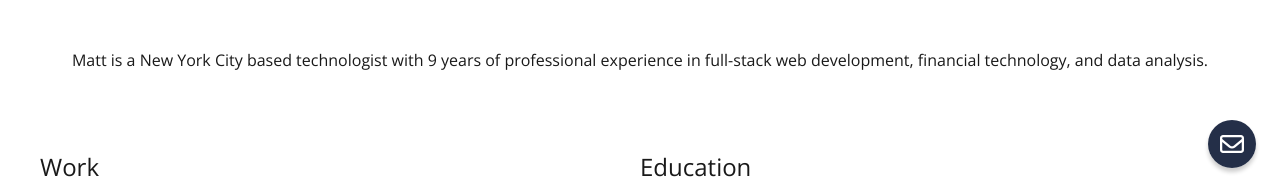
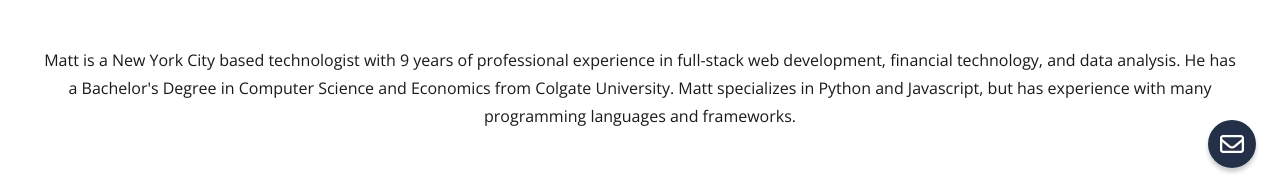
Before and after one commit to mb4828/mb-website, a Next.js app: page / in a window 1280 px wide. Shown: the part 608-788 px from the top of the page. Built offline with nearby package versions, Linux system fonts and the light colour scheme.

Commit message:
Adding more detail to bio

```diff
--- a/src/app/page.tsx
+++ b/src/app/page.tsx
@@ -21,7 +21,9 @@
           <Reveal className={styles.full_width} revealOnLoad>
             <p className="text-center">
               Matt is a New York City based technologist with {yearsExp} years of professional experience in full-stack
-              web development, financial technology, and data analysis.
+              web development, financial technology, and data analysis. He has a Bachelor&apos;s Degree in Computer
+              Science and Economics from Colgate University. Matt specializes in Python and Javascript, but has
+              experience with many programming languages and frameworks.
             </p>
           </Reveal>
 
```
